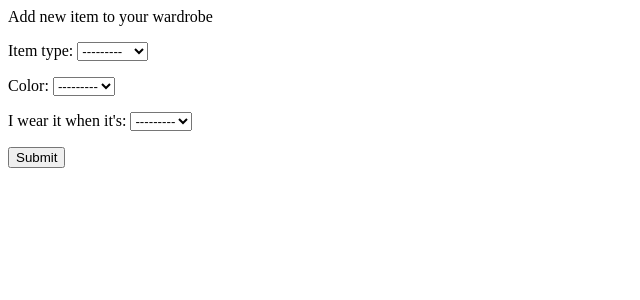
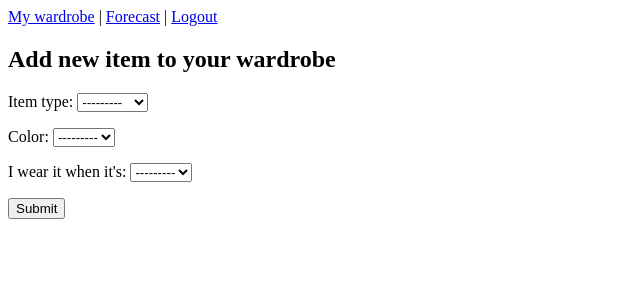
Before and after one commit to Blue-pq/iwear, a Django app: page /stylist/add_item/ in a window 1280 px wide. Shown: the top 300 px of the page, without its empty margins (0-640 px from the left). Run offline with Django 3.2, Linux system fonts and the light colour scheme; the first user in the database is signed in; some libraries are stand-ins or nearby versions.

Commit message:
Logout view. JS comments. URLs namespaces.

```diff
--- a/iwear/settings.py
+++ b/iwear/settings.py
@@ -125,7 +125,7 @@ USE_TZ = True
 
 STATIC_URL = '/static/'
 
-LOGIN_REDIRECT_URL = 'my_items'
-LOGIN_URL = 'login'
+LOGIN_REDIRECT_URL = 'stylist:my_items'
+LOGIN_URL = 'stylist:login'
 
 AUTH_USER_MODEL = 'stylist.MyUser'
--- a/stylist/static/api_calls.js
+++ b/stylist/static/api_calls.js
@@ -1,3 +1,9 @@
+/*
+ * API call wrapper.
+ * Retry API calls up to 10 times using ScriptCaller.
+ * Call callback function if success.
+ * Callback function gets data and retry function parameters.
+ */
 var retryCounter = 0;
 
 function apiCall(url, callback) {
--- a/stylist/templates/stylist/base.html
+++ b/stylist/templates/stylist/base.html
@@ -9,6 +9,7 @@
             <script src="{% static "api_calls.js" %}"></script>
             <script src="{% static "scriptcaller.min.js" %}"></script>
             <script>
+                // Setup CSRF token for AJAX requests
                 function csrf_safe_method(method) {
                     // these HTTP methods do not require CSRF protection
                     return (/^(GET|HEAD|OPTIONS|TRACE)$/.test(method));
@@ -25,6 +26,9 @@
         {% endblock head %}
     </head>
     <body>
+        {% if request.user.is_authenticated %}
+        <a href="{% url 'stylist:my_items' %}">My wardrobe</a> | <a href="{% url 'stylist:forecast' %}">Forecast</a> | <a href="{% url 'stylist:logout' %}">Logout</a>
+        {% endif %}
         {% block content %}
         {% endblock content %}
     </body>
--- a/stylist/templates/stylist/forecast.html
+++ b/stylist/templates/stylist/forecast.html
@@ -1,7 +1,7 @@
 {% extends "stylist/base.html" %}
 
 {% block content %}
-What to wear today:
+<h2>What to wear today:</h2>
 <script>
     function callbackFunction(data, retryFunc) {
         try {
--- a/stylist/templates/stylist/item_form.html
+++ b/stylist/templates/stylist/item_form.html
@@ -1,7 +1,7 @@
 {% extends "stylist/base.html" %}
 
 {% block content %}
-Add new item to your wardrobe
+<h2>Add new item to your wardrobe</h2>
 <form action='' method="POST">
     {% csrf_token %}
     {{ form.as_p }}
--- a/stylist/urls.py
+++ b/stylist/urls.py
@@ -1,6 +1,6 @@
 from django.conf.urls import url
 from django.contrib.auth.decorators import login_required
-from django.contrib.auth.views import login
+from django.contrib.auth.views import login, logout
 
 from stylist.views import AddItem, MyForecast, MyItems, \
         RemoveItem, SignUpView
@@ -8,6 +8,7 @@ from stylist.views import AddItem, MyForecast, MyItems, \
 
 urlpatterns = [
     url(r'^$', login, {'template_name': 'stylist/login.html'}, name='login'),
+    url(r'^logout/$', logout, {'next_page': 'stylist:login'}, name='logout'),
     url(r'^signup/$', SignUpView.as_view(), name='signup'),
     url(r'^my_items/$', login_required(MyItems.as_view()), name='my_items'),
     url(r'^add_item/$', login_required(AddItem.as_view()), name='add_item'),
```
